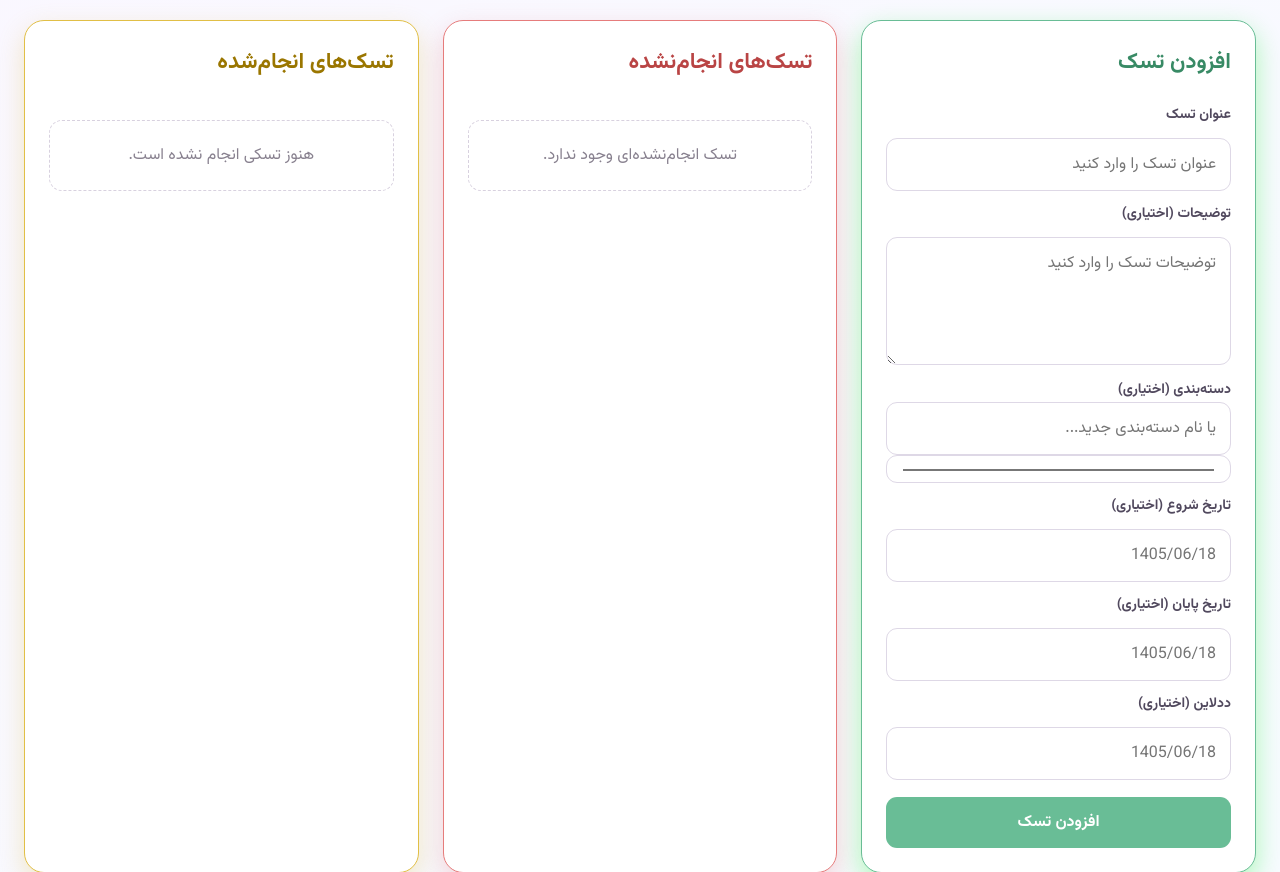
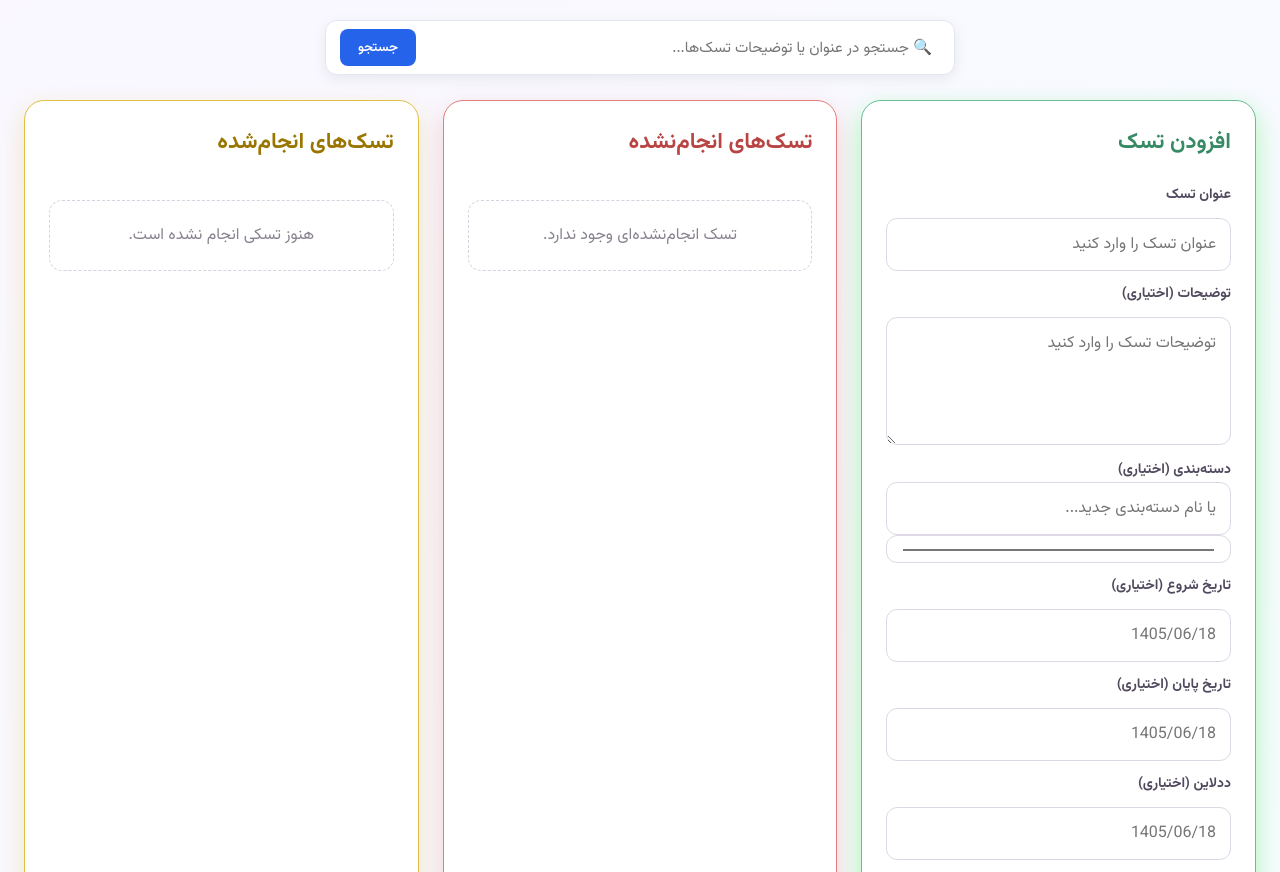
Before and after one commit to farnamrajabi028-cpu/Todoapp, a Django app: page /tasks/ in a window 1280 px wide. Shown: the part 156-1028 px from the top of the page. Run offline with Django 5.2, Linux system fonts and the light colour scheme; the visitor is signed in with stand-in values (Sample User, id 1); data that the repository does not hold is empty.

Commit message:
feat(search): implement search filtering in views and polish UI placement

```diff
--- a/todoapplication/templates/todoapplication/home.html
+++ b/todoapplication/templates/todoapplication/home.html
@@ -16,7 +16,55 @@
         rel="stylesheet"
         href="{% static 'todoapplication/style.css' %}"
     >
-</head>
+<style>
+
+.search-wrapper {
+    max-width: 650px;
+    margin: 15px auto 25px auto;
+    padding: 0 10px;
+    width: 100%;
+}
+.search-box {
+    display: flex;
+    align-items: center;
+    gap: 8px;
+    background: #ffffff;
+    padding: 8px 14px;
+    border-radius: 12px;
+    box-shadow: 0 4px 14px rgba(0,0,0,0.07);
+    border: 1.5px solid #e2e8f0;
+}
+.search-box input[type="text"] {
+    flex: 1;
+    min-width: 0;
+    border: none;
+    outline: none;
+    font-size: 0.95rem;
+    font-family: inherit;
+    color: #1e293b;
+    padding: 6px 8px;
+}
+.search-submit-btn {
+    background-color: #2563eb;
+    color: #fff;
+    border: none;
+    padding: 8px 18px;
+    border-radius: 8px;
+    cursor: pointer;
+    font-weight: 600;
+    font-family: inherit;
+}
+.search-reset-btn {
+    background-color: #f1f5f9;
+    color: #ef4444;
+    text-decoration: none;
+    padding: 8px 12px;
+    border-radius: 8px;
+    font-size: 0.85rem;
+    white-space: nowrap;
+}
+
+</style></head>
 
 <body>
 
@@ -35,6 +83,8 @@
 <header class="page-header" style="display: flex; justify-content: space-between; align-items: center; padding: 15px 30px; margin-bottom: 20px;">
         <div>
             <h1 style="margin: 0 0 5px 0;">مدیریت تسک‌ها</h1>
+
+
             <p style="margin: 0; color: #64748b;">تسک‌های خود را به‌سادگی مدیریت کنید</p>
         </div>
         {% if user.is_authenticated %}
@@ -44,6 +94,16 @@
         </div>
         {% endif %}
     </header>
+
+<div class="search-wrapper">
+    <form method="GET" action="" class="search-box">
+        <input type="text" name="q" value="{{ search_query|default:'' }}" placeholder="🔍 جستجو در عنوان یا توضیحات تسک‌ها...">
+        <button type="submit" class="search-submit-btn">جستجو</button>
+        {% if search_query %}
+            <a href="{% url 'home' %}" class="search-reset-btn">✕ پاک کردن فیلتر</a>
+        {% endif %}
+    </form>
+</div>
 
     <main class="todo-layout">
 
--- a/todoapplication/views.py
+++ b/todoapplication/views.py
@@ -1,3 +1,4 @@
+from django.db.models import Q
 import re
 from datetime import timedelta
 from urllib.parse import urlencode
@@ -339,15 +340,25 @@ def home(request):
 
     user_categories = Category.objects.filter(user=request.user).order_by("name")
 
+    search_query = request.GET.get("q", "").strip()
+
     pending_list = Todo.objects.filter(
         user=request.user,
         is_completed=False,
-    ).select_related("category").order_by("-id")
+    ).select_related("category")
 
     completed_list = Todo.objects.filter(
         user=request.user,
         is_completed=True,
-    ).select_related("category").order_by("-id")
+    ).select_related("category")
+
+    if search_query:
+        search_filter = Q(title__icontains=search_query) | Q(description__icontains=search_query)
+        pending_list = pending_list.filter(search_filter)
+        completed_list = completed_list.filter(search_filter)
+
+    pending_list = pending_list.order_by("-id")
+    completed_list = completed_list.order_by("-id")
 
     pending_paginator = Paginator(pending_list, 5)
     completed_paginator = Paginator(completed_list, 5)
@@ -362,6 +373,7 @@ def home(request):
         "pending_todos": pending_todos,
         "completed_todos": completed_todos,
         "categories": user_categories,
+        "search_query": search_query,
     }
 
     return render(
```
